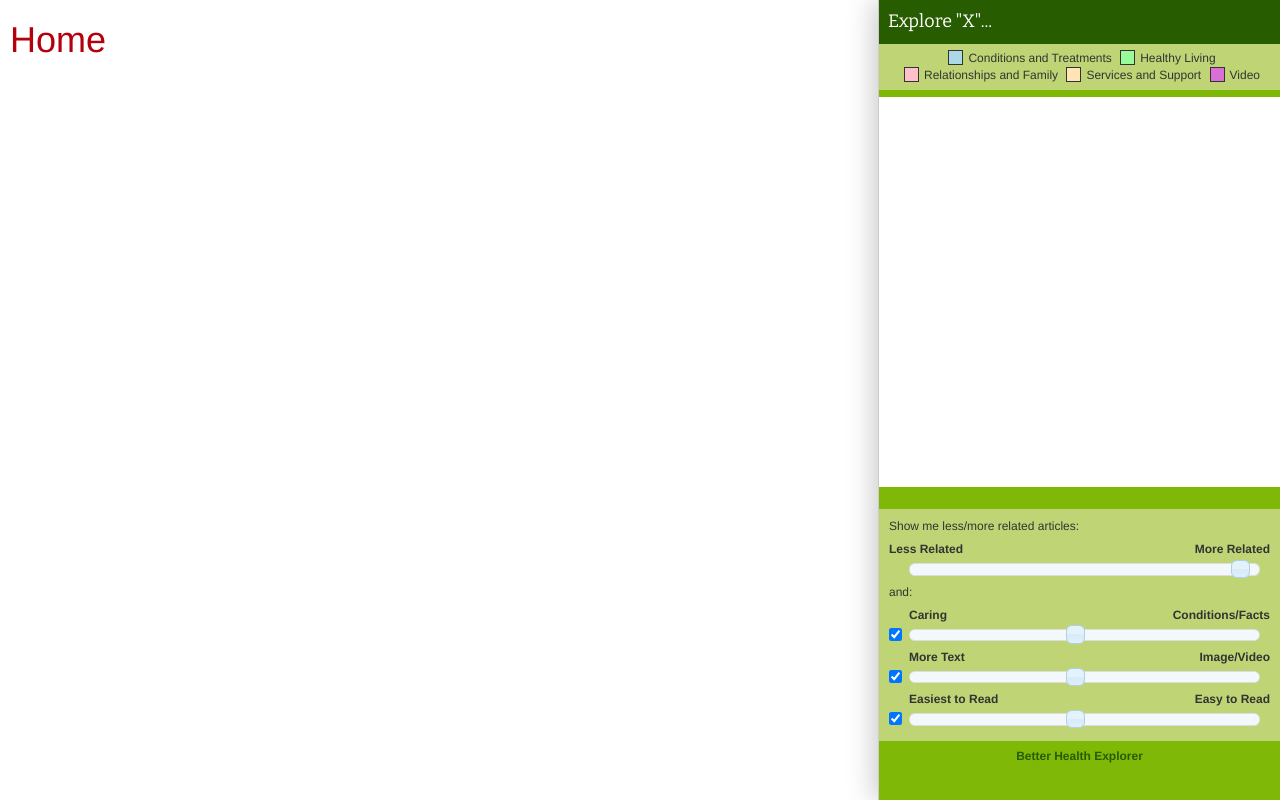
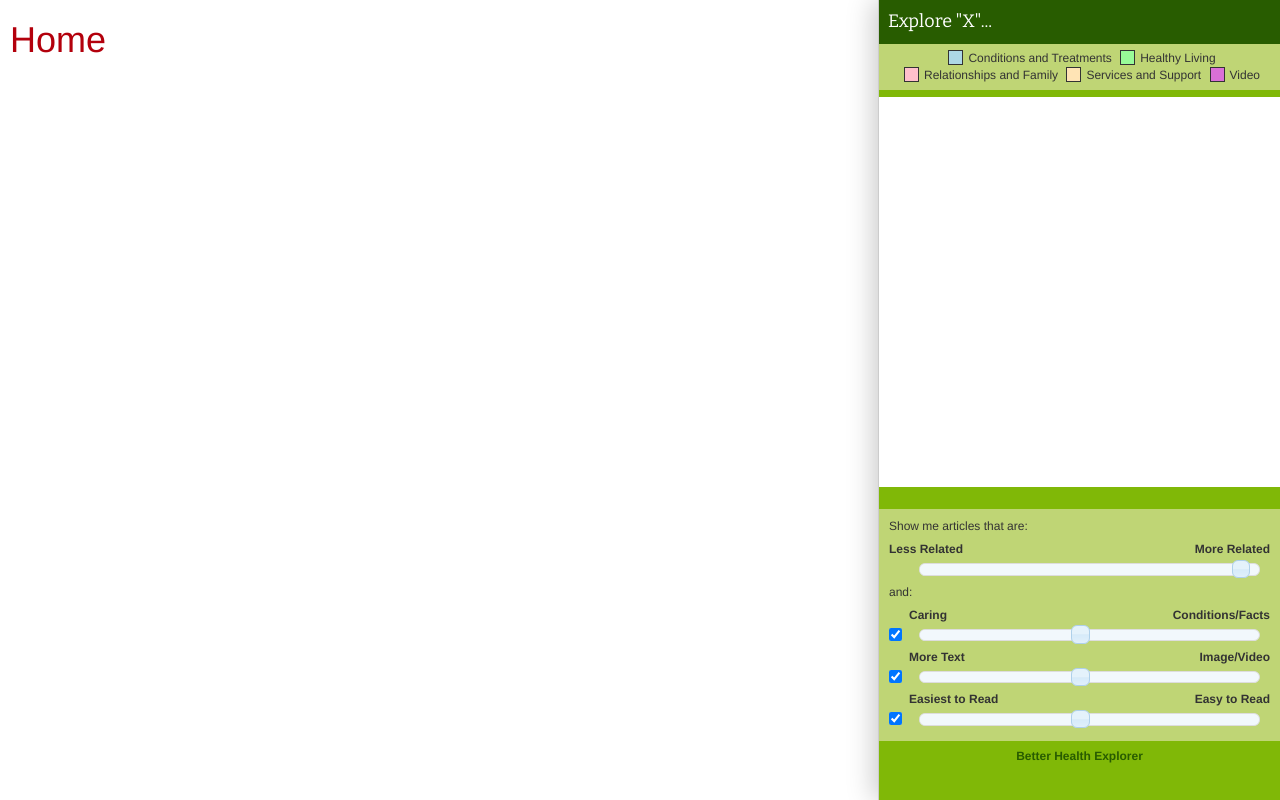
Before and after one commit to cipang/better-health-explorer, a Django app: template web/templates/home.html in a window 1280 px wide. Run offline with Django 3.2, Linux system fonts and the light colour scheme; the template is opened without the code that fills it, so the values that code supplies are empty; some libraries are stand-ins or nearby versions.

Commit message:
UI tweaks and new name.

```diff
--- a/web/static/styles.css
+++ b/web/static/styles.css
@@ -107,7 +107,7 @@
 }
 
 .slider {
-    margin: 5px 10px 5px 20px;
+    margin: 5px 10px 5px 30px;
 }
 
 #summary {
--- a/web/templates/home.html
+++ b/web/templates/home.html
@@ -73,7 +73,7 @@
                 <div class="slider" data-dim="0"></div>
             </div-->
 
-            <h2>Show me less/more related articles:</h2>
+            <h2>Show me articles that are:</h2>
 
             <div class="dimension">
                 <span class="pull-left lbl">Less Related</span>
```
